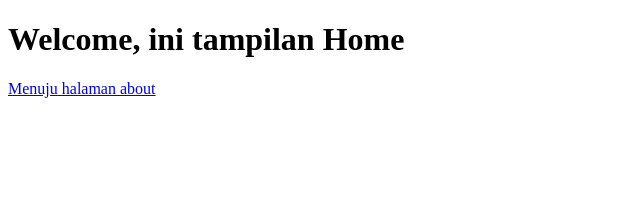
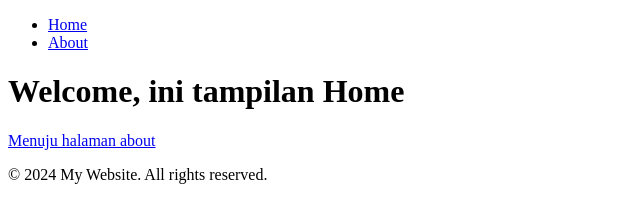
Before and after one commit to Ibnurafiqka/training, a plain HTML site: page index.html in a window 1280 px wide. Shown: the whole page, without its empty margins (0-640 px from the left). Drawn offline with Linux system fonts and the light colour scheme.

Commit message:
feat: tambah fitur navbar

```diff
--- a/index.html
+++ b/index.html
@@ -6,7 +6,18 @@
     <title>Home</title>
 </head>
 <body>
+    <nav>
+        <ul>
+            <li><a href="index.html">Home</a></li>
+            <li><a href="about.html">About</a></li>
+        </ul>
+    </nav>
+
     <h1>Welcome, ini tampilan Home</h1>
     <a href="about.html">Menuju halaman about</a>
+
+    <footer>
+        <p>&copy; 2024 My Website. All rights reserved.</p>
+    </footer>
 </body>
 </html>
```
